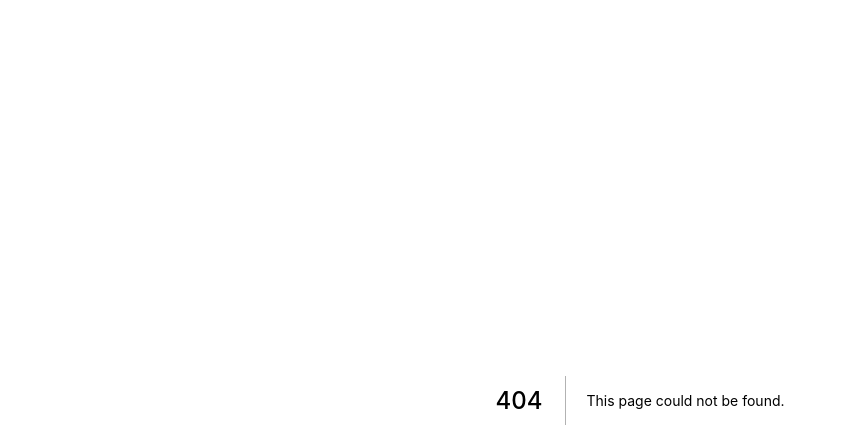
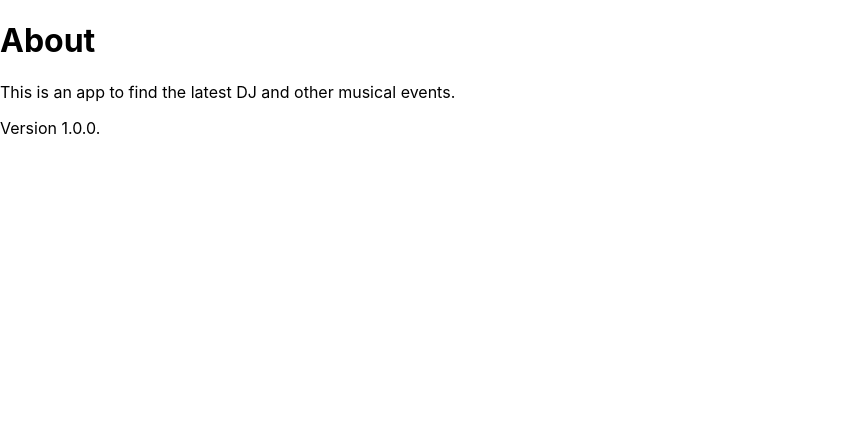
Before and after one commit to Outcan/dj-events-bt, a Next.js app: page /about in a window 1280 px wide. Before the commit this address had no page. Shown: the top 448 px of the page, without its empty margins (0-847 px from the left). Built offline with nearby package versions, Linux system fonts and the light colour scheme.

Commit message:
Added about page

```diff
--- /dev/null
+++ b/pages/about.js
@@ -0,0 +1,9 @@
+export default function AboutPage() {
+  return (
+    <div>
+      <h1>About</h1>
+      <p>This is an app to find the latest DJ and other musical events.</p>
+      <p>Version 1.0.0.</p>
+    </div>
+  );
+}
```
